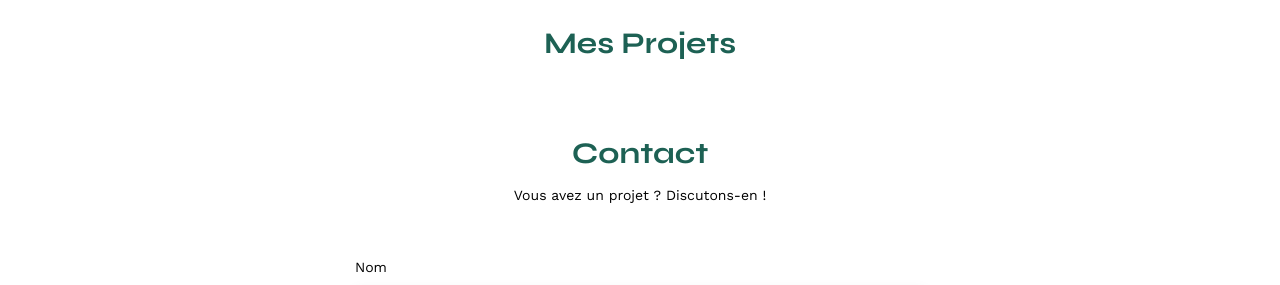
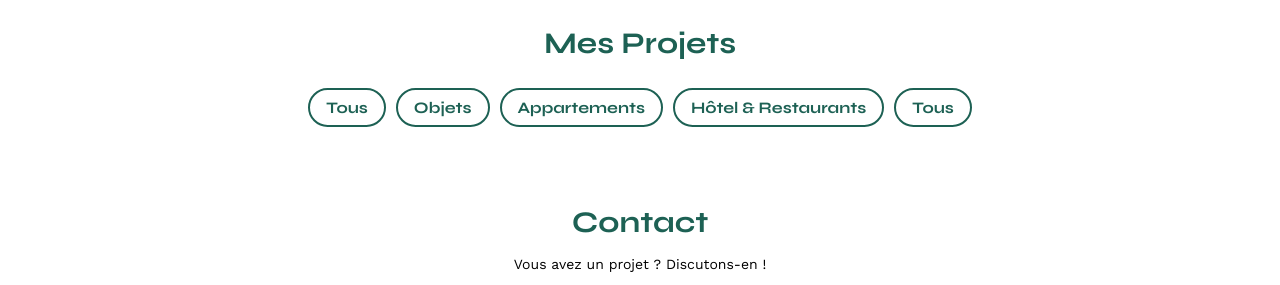
Before and after one commit to jkdev91/Portfolio-sophie-bluel, a plain HTML site: page FrontEnd/index.html in a window 1280 px wide. Shown: the part 507-792 px from the top of the page. Drawn offline with nearby package versions, Linux system fonts and the light colour scheme; no server answers.

Commit message:
ajout fonction displayFiltreBtn début

```diff
--- a/FrontEnd/assets/style.css
+++ b/FrontEnd/assets/style.css
@@ -185,3 +185,24 @@ footer nav ul {
 	justify-content: flex-end;
 	margin: 2em
 }
+
+/* style des boutons de section filtre */
+.filtre {
+	display: flex;
+	gap: 10px;
+	margin: 30px;
+	justify-content: center;
+}
+
+.btn {
+	font-family: 'syne';
+	font-size: 16px;
+	font-weight: 100;
+	padding: 0.5em 1em;
+	border-radius: 20px;
+	border: 2px solid #1D6154;
+	background-color: white;
+	color: #1D6154;
+	cursor: pointer;
+
+}
--- a/FrontEnd/index.html
+++ b/FrontEnd/index.html
@@ -37,8 +37,14 @@
 	</section>
 	<section id="portfolio">
 		<h2>Mes Projets</h2>
+		<div class="filtre">
+			<button class="btn" type="button">Tous</button>
+			<button class="btn" type="button">Objets</button>
+			<button class="btn" type="button">Appartements</button>
+			<button class="btn" type="button">Hôtel & Restaurants</button>
+		</div>
+
 		<div class="gallery">
-
 		</div>
 	</section>
 	<section id="contact">
--- a/FrontEnd/work.js
+++ b/FrontEnd/work.js
@@ -1,5 +1,7 @@
+
 // variable globale
 const gallery = document.querySelector('.gallery')
+const filter = document.querySelector('.filtre')
 
 
 // Récupérer les travaux de sophie dans le back-end
@@ -13,8 +15,8 @@ async function getWork () {
 }
 
 // Afficher les travaux sur le front-end
-async function afficherWork() {
-    arrayWork = await getWork()
+async function displayWork() {
+    const arrayWork = await getWork()
 
     for (let i = 0; i < arrayWork.length; i++) {
         // creer element DOM
@@ -32,4 +34,30 @@ async function afficherWork() {
 
     }
 }
-afficherWork()
+displayWork()
+
+// filtrer travaux par catégorie
+async function displayFiltreBtn() {
+    const allBtn = document.createElement('button');
+    allBtn.classList.add("btn")
+    allBtn.innerText = "Tous"
+
+    filter.appendChild(allBtn);
+
+
+    // recuperer les categories
+    const arrayWork =  await getWork();
+    console.log(arrayWork)
+    const arrayCategorie = new Set(arrayWork.map(object => object.category.name));
+    console.log(arrayCategorie);
+
+
+
+
+
+}
+displayFiltreBtn()
+
+// creer les éléments DOM pour les buttons
+
+//rattaché les éléments crée au DOM
```
